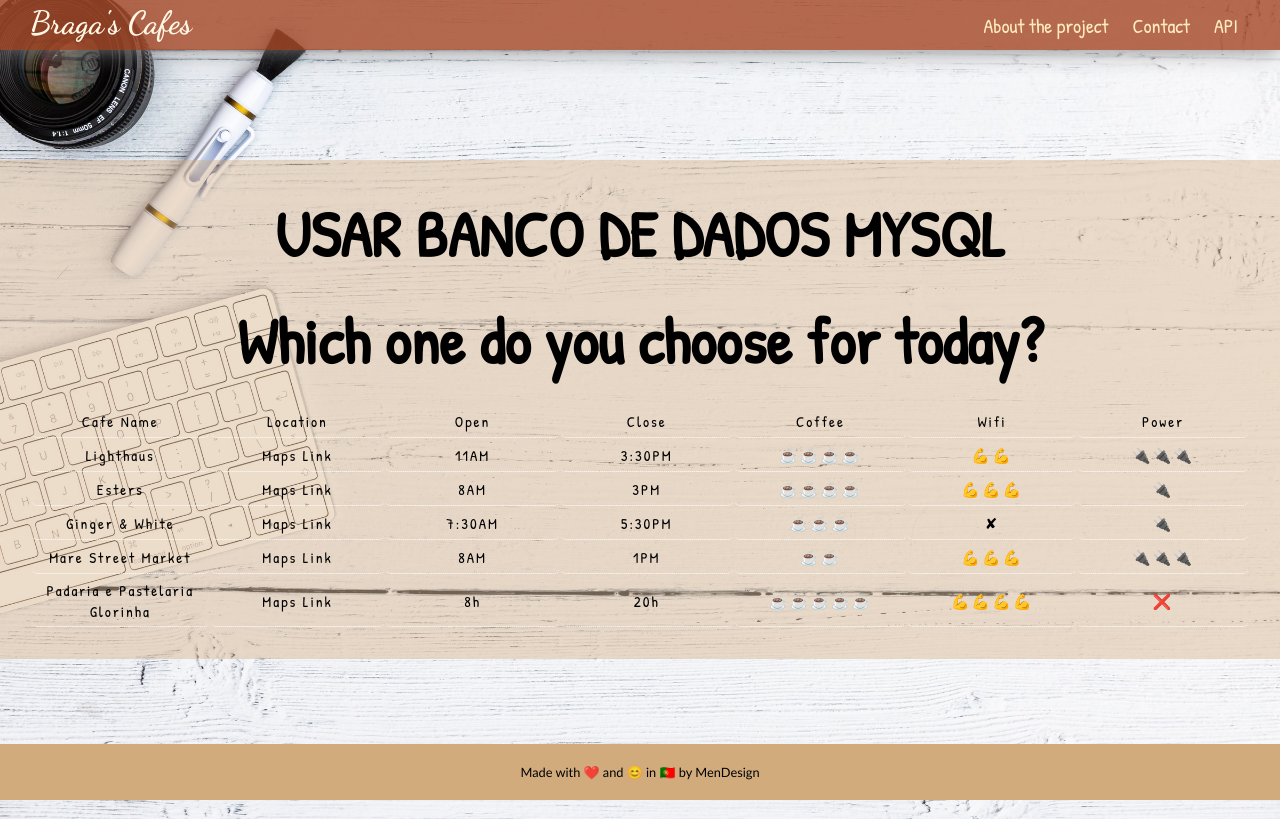
After one commit to rodimendes/bragas-cafe, a Flask app: page /cafes in a window 1280 px wide. The commit adds this page. Run offline with Flask 2, Linux system fonts and the light colour scheme; some libraries are stand-ins or nearby versions; some web fonts are replaced.

Commit message:
cafes list and db

```diff
--- /dev/null
+++ b/cafe-data.csv
@@ -0,0 +1,6 @@
+Cafe Name,Location,Open,Close,Coffee,Wifi,Power
+Lighthaus,https://goo.gl/maps/2EvhB4oq4gyUXKXx9,11AM, 3:30PM,☕☕☕☕️,💪💪,🔌🔌🔌
+Esters,https://goo.gl/maps/13Tjc36HuPWLELaSA,8AM,3PM,☕☕☕☕,💪💪💪,🔌
+Ginger & White,https://goo.gl/maps/DqMx2g5LiAqv3pJQ9,7:30AM,5:30PM,☕☕☕,✘,🔌
+Mare Street Market,https://goo.gl/maps/ALR8iBiNN6tVfuAA8,8AM,1PM,☕☕,💪💪💪,🔌🔌🔌
+Padaria e Pastelaria Glorinha,https://goo.gl/maps/DEEZLQhh2R6D1Q588,8h,20h,☕️☕️☕️☕️☕️,💪💪💪💪,❌
--- a/main.py
+++ b/main.py
@@ -1,9 +1,10 @@
 import datetime as dt
-from flask import Flask, render_template, request
-from forms import NewLocation, RequestInclusion
+from flask import Flask, render_template, request, redirect, url_for
+from forms import NewLocation, RequestInclusion, CafeForm
 from api import send_email, weather_checker, city_lat_long
 import os
 from dotenv import load_dotenv
+import csv
 
 load_dotenv()
 app = Flask(__name__)
@@ -53,6 +54,23 @@ def change_location():
     form = NewLocation()
     return render_template("change_location.html", form=form)
 
+@app.route("/add", methods=["POST", "GET"])
+def add_cafe():
+    form = CafeForm()
+    if form.validate_on_submit:
+        with open(file='cafe-data.csv', mode='a') as list_cafes: # Include cafes database path into environment variable
+            list_cafes.write(f'\n{form.cafe.data},{form.location.data},{form.opening_time.data},{form.closing_time.data},{form.coffee_rating.data},{form.wifi_signal.data},{form.power.data}')
+        return redirect(url_for('cafes'))
+    return render_template('add.html', form=form)
+
+@app.route('/cafes')
+def cafes():
+    with open('cafe-data.csv', newline='') as csv_file:
+        csv_data = csv.reader(csv_file)
+        list_of_rows = []
+        for row in csv_data:
+            list_of_rows.append(row)
+    return render_template('cafes.html', cafes=list_of_rows)
 
 if __name__ == "__main__":
     app.run(debug=True, port=3000)
--- a/static/css/style.css
+++ b/static/css/style.css
@@ -222,3 +222,32 @@ font-family: 'Shadows Into Light', cursive;
     letter-spacing: 2px;
     font-size: 18px;
 }
+
+/* CAFES LIST */
+
+.cafe-table {
+    margin: 0 auto;
+}
+
+.cafe-fields {
+  border-bottom: 1px dotted white;
+  padding: 4px;
+  border-radius: 5px;
+  width: 200px;
+  height: 2rem;
+  font-family: 'Patrick Hand';
+  letter-spacing: 2px;
+  font-size: 15px;
+}
+
+.cafe-head {
+  border-bottom: 1px solid white;
+  padding: 4px;
+  border-radius: 5px;
+  width: 200px;
+  height: 2rem;
+  font-family: 'Patrick Hand';
+  letter-spacing: 2px;
+  font-size: 18px;
+  font-weight: bold;
+}
--- /dev/null
+++ b/templates/cafes.html
@@ -0,0 +1,26 @@
+{% extends "base.html" %}
+
+{% block title %}Computer Friendly - Cafes List{% endblock %}
+
+{% block content %}
+
+<h1>USAR BANCO DE DADOS MYSQL</h1>
+<h1>Which one do you choose for today?</h1>
+
+<table class="cafe-table">
+
+    {% for cafe in cafes %}
+      <tr>
+        {% for item in cafe %}
+          {% if item[0:4] == 'http' %}
+            <td class="cafe-fields"><a href="{{ item }}">Maps Link</a></td>
+          {% else %}
+            <td class="cafe-fields">{{ item }}</td>
+          {% endif %}
+        {% endfor %}
+      </tr>
+    {% endfor %}
+
+</table>
+
+{% endblock %}
--- a/templates/index.html
+++ b/templates/index.html
@@ -26,7 +26,7 @@
 <h5>based on reported location - {{ city_name }} - {{ country }}</h5>
 <p><a href="{{ url_for('change_location')}}">Change location</a></p>
 <div>
-    <a href="#"><input class="button" type="button" value="Check it out the dreams list"></a>
+    <a href='{{ url_for("cafes") }}'><input class="button" type="button" value="Check it out the dreams list"></a>
 </div>
 <div class='includeCafe'>
     <h5>Do you want to include your Cafe? Click <a href='{{ url_for("contact") }}'>here</a>, fill the form and I will make a visit.
```
Also changed, not shown: forms.py (+13 -2 lines), templates/successfully_request.html (+5 -7 lines).
